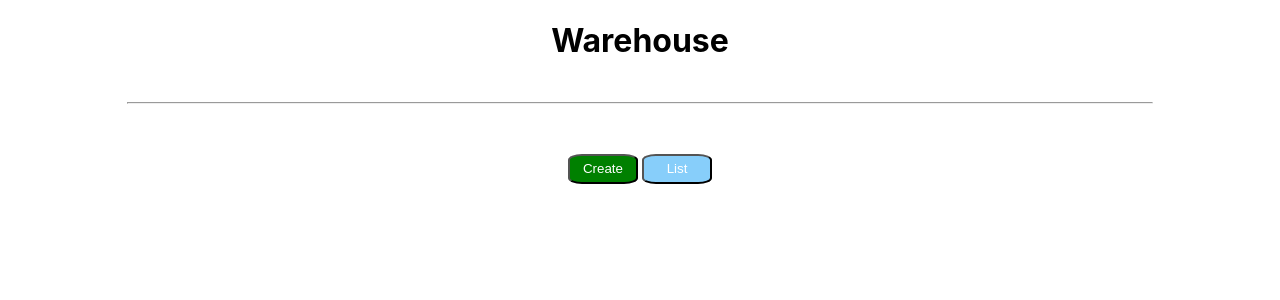
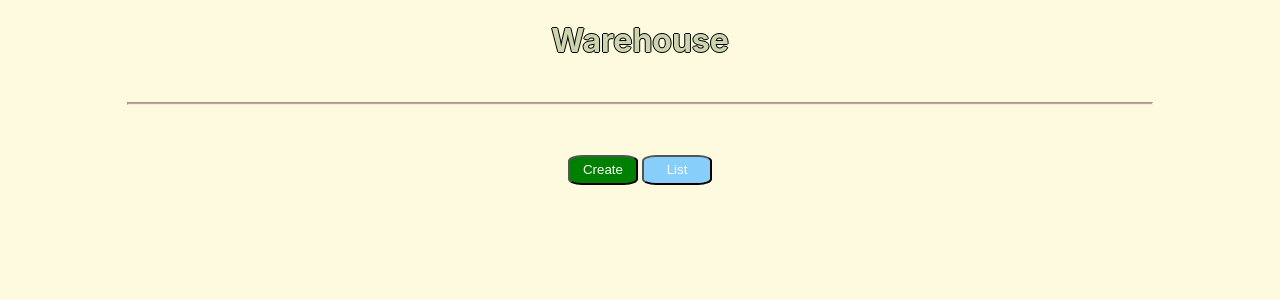
Before and after one commit to ASreiros/wh, a React (Create React App) app: page / in a window 1280 px wide. Shown: the top 300 px of the page. Built offline with nearby package versions, Linux system fonts and the light colour scheme.

Commit message:
delete confirmation added

```diff
--- a/src/App.css
+++ b/src/App.css
@@ -1,3 +1,7 @@
+body{
+  background-color: #FEFAE0;
+}
+
 .App {
   text-align: center;
   display: flex;
@@ -6,11 +10,18 @@
 
 }
 
+h1{
+  color: #CCD5AE;
+    text-shadow: 1px 0 0 #000, 0 -1px 0 #000, 0 1px 0 #000, -1px 0 0 #000;
+}
 
 
 .separator{
   width: 80%;
   margin: 20px 0px;
+  color: #d4a373;
+  background-color: #d4a373;
+  height: 1px;
 }
 
 .product{
@@ -47,6 +58,7 @@
 
 .information{
   border: none;
+  background-color: #FEFAE0;
 }
 
 .information-new{
@@ -59,7 +71,7 @@
   flex-wrap: wrap;
   align-items: flex-start;
   border-style: dashed none dashed none;
-  border-color: rgb(0, 0, 0, 0.3);
+  border-color: #d4a373;
   border-width: 1px;
 }
 
--- a/src/Components/ProductButtons.jsx
+++ b/src/Components/ProductButtons.jsx
@@ -3,7 +3,12 @@ export default function ProductButtons({del, id}) {
         <div className="btn-holder">
             <button className="btn btn1">View</button>
             <button className="btn btn2">Edit</button>
-            <button onClick={del} value={id} className="btn btn3">Delete</button>
+            {/* <button onClick={del} value={id} className="btn btn3">Delete</button> */}
+            <button onClick={() => { if (window.confirm('Are you sure you wish to delete this item?')) del(id) } }  className="btn btn3">Delete</button>
         </div>
     )
 }
+
+
+// onClick={() => {if(window.confirm('Delete the item?')){this.removeToCollection(key, e)};}}
+// onClick={() => { if (window.confirm('Are you sure you wish to delete this item?')) this.onCancel(item) } }
--- a/src/Components/ProductListEditable.jsx
+++ b/src/Components/ProductListEditable.jsx
@@ -22,11 +22,12 @@ export default function ProductListEditable(){
         setProducts(temp)
     },[]);
 
-    const goDelete = btn => {
+    const goDelete = id => {
+
         let temp = JSON.parse(localStorage.getItem("whProductList20220402"))
         let temp2 = []
         temp.forEach(pr => {
-            if (pr.id !== btn.target.value) {
+             if (pr.id !== id) {
                 temp2.push(pr)
             }
         });
--- a/src/Components/Title.jsx
+++ b/src/Components/Title.jsx
@@ -1,5 +1,5 @@
 export default function Title(){
     return(
-        <h1>Warehouse</h1>
+        <h1 >Warehouse</h1>
     )
 }
```
